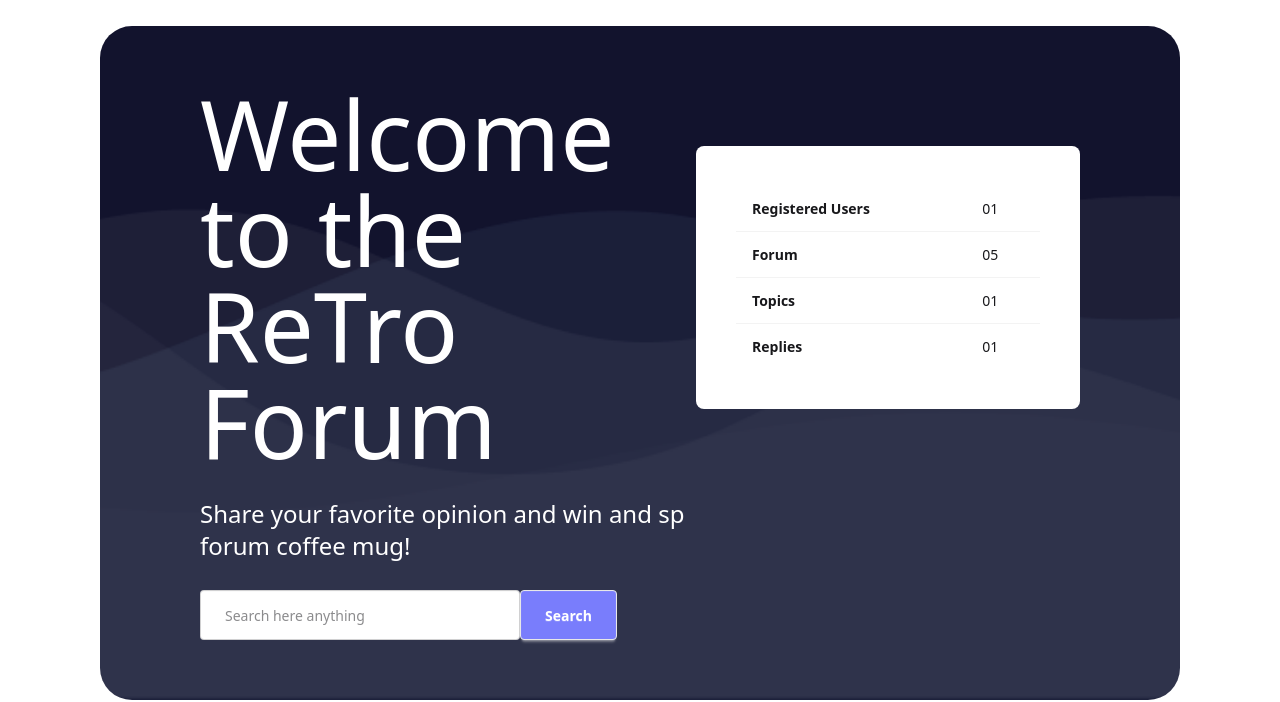
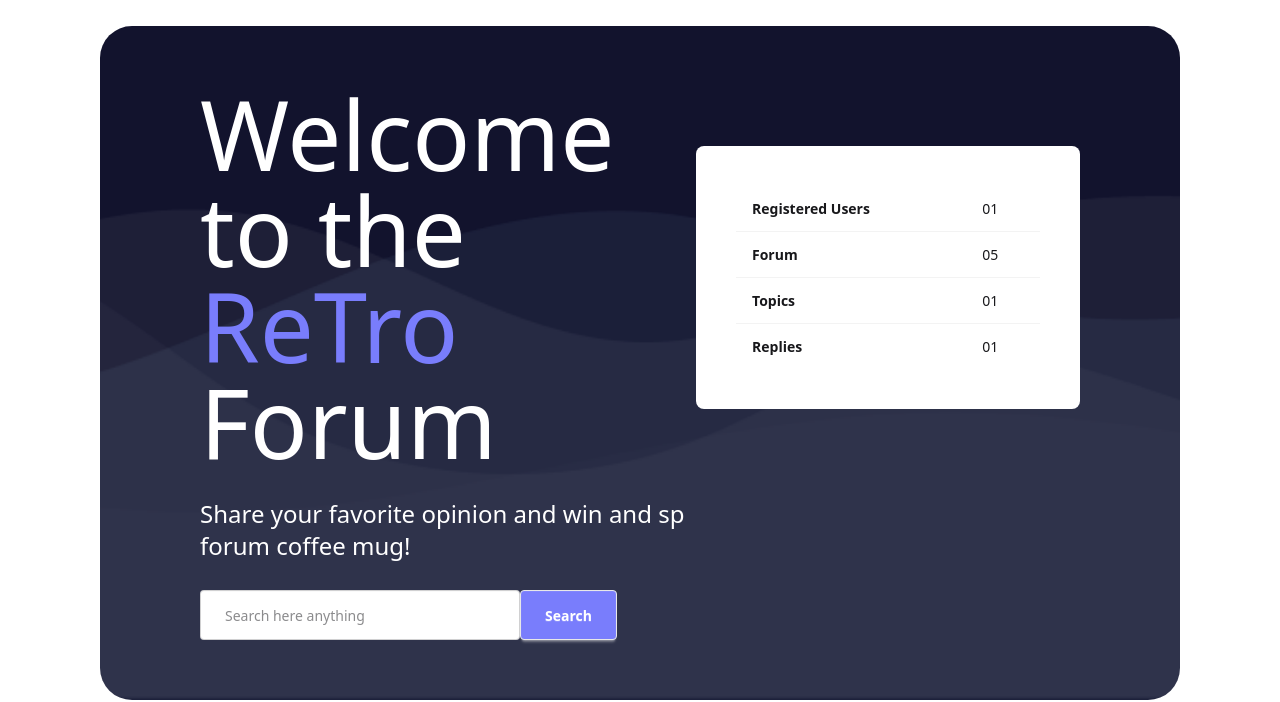
Before and after one commit to Mehedi-Hasann/retro-forum-landing-page, a website: page index.html in a window 1280 px wide. Shown: the part 98-800 px from the top of the page. Drawn offline with nearby package versions, Linux system fonts and the light colour scheme; no server answers.

Commit message:
the last commit

```diff
--- a/index.html
+++ b/index.html
@@ -71,7 +71,7 @@
           <div class="flex flex-col gap-y-7">
             <h1 class="text-8xl text-white">
               Welcome to the <br />
-              <span>ReTro</span> Forum
+              <span class="text-[#797DFC]">ReTro</span> Forum
             </h1>
             <p class="text-2xl text-white">
               Share your favorite opinion and win and sp <br />
```
